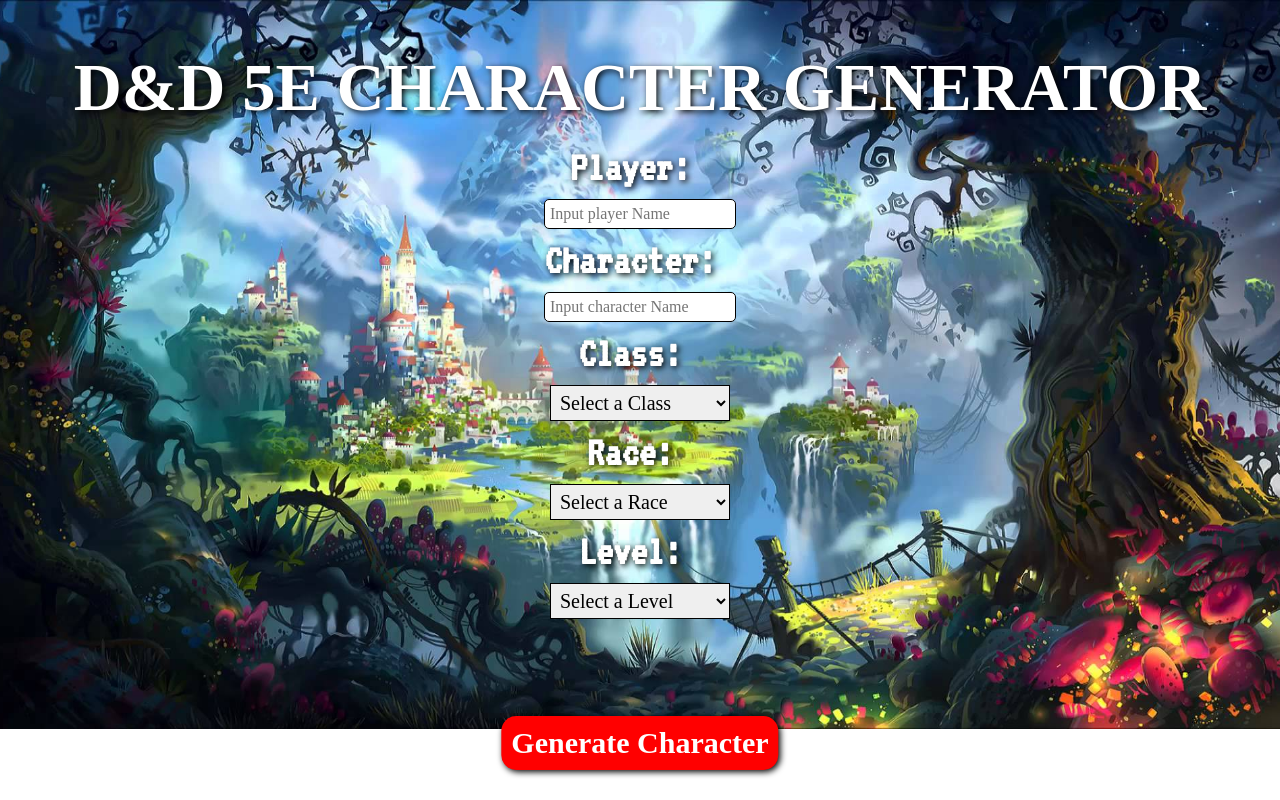
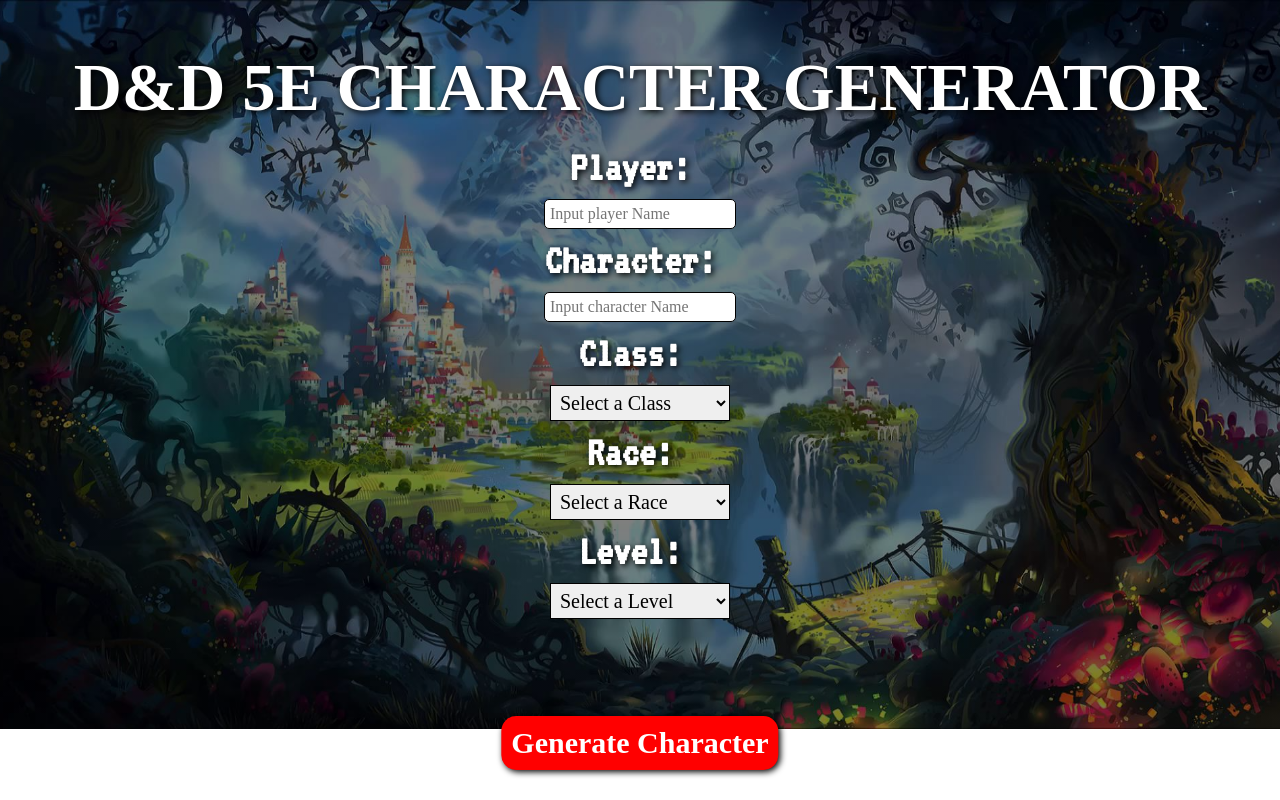
Before and after one commit to Jaden-Drury/Fantasy-Character-Generator, a React (Create React App) app in the folder finalproject/: page / in a window 1280 px wide. Built offline with nearby package versions, Linux system fonts and the light colour scheme; a web font is replaced by a local one.

Commit message:
Added darker overlay to background - NM

```diff
--- a/finalproject/src/App.css
+++ b/finalproject/src/App.css
@@ -2,7 +2,7 @@
 @import url('https://fonts.googleapis.com/css?family=VT323');
 
 .App {
-  background-image: url('./Fantasy_World.png');
+  background-image: linear-gradient(rgba(0, 0, 0, 0.5), rgba(0, 0, 0, 0.5)), url('./Fantasy_World.png');
   background-repeat: no-repeat;
   background-size: cover;
   background-position: center;
```
